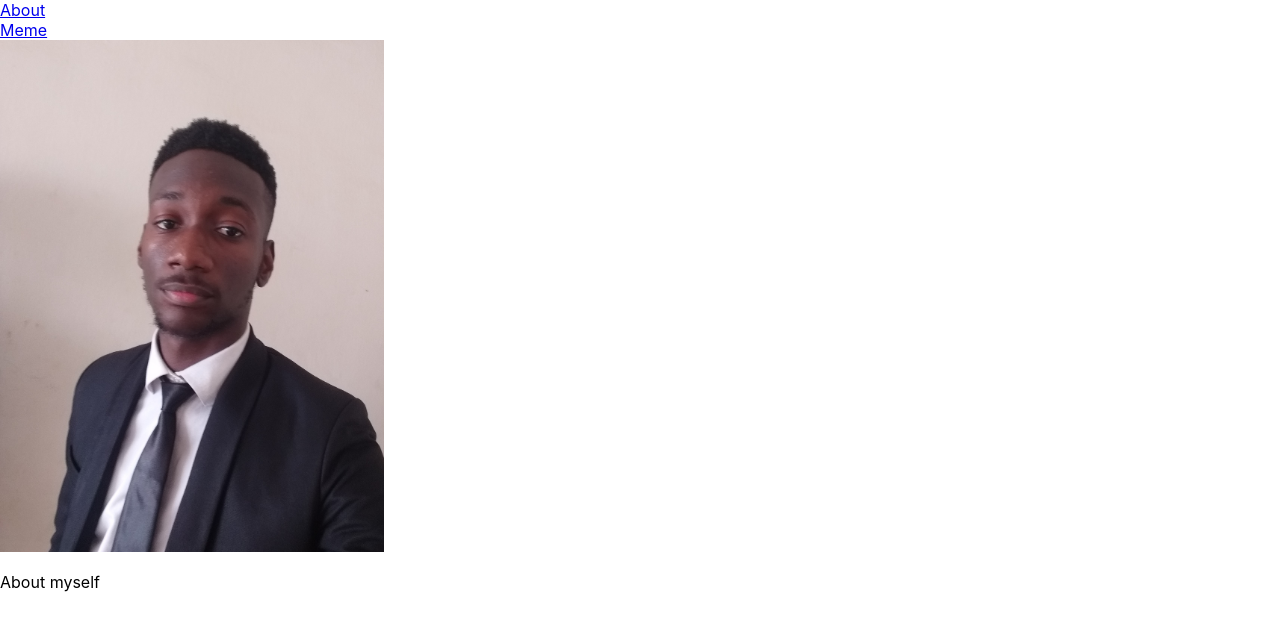
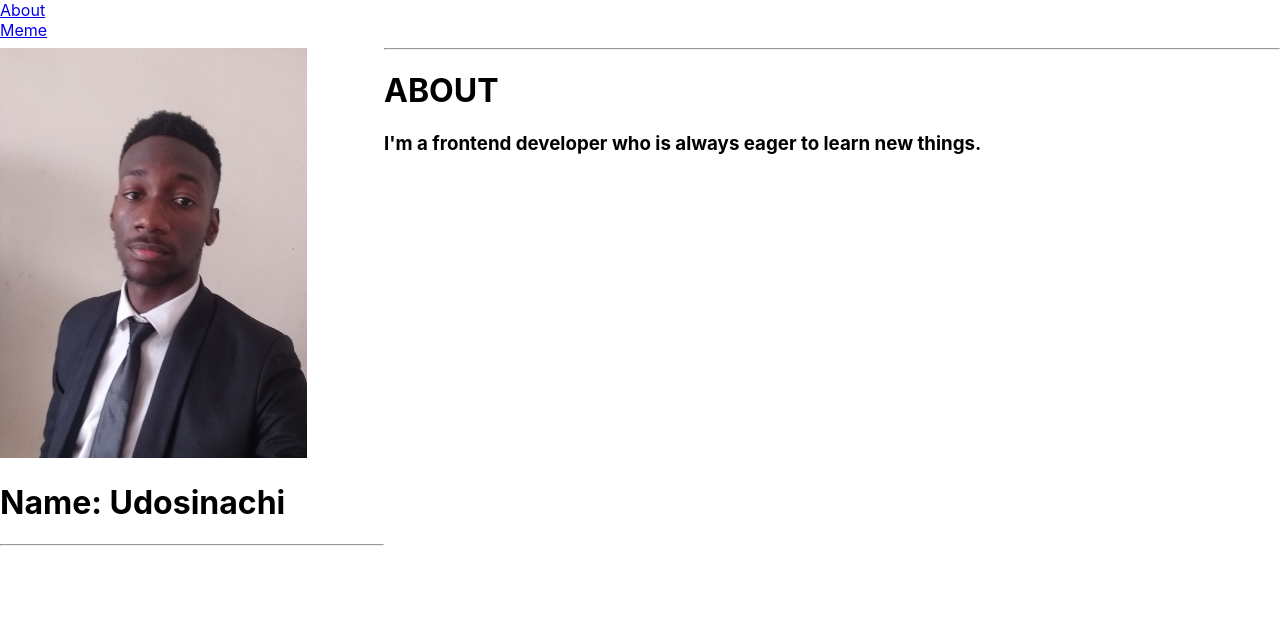
Before and after one commit to udosinachi/MemeGenerator, a React (Create React App) app: page / in a window 1280 px wide. Shown: the top 630 px of the page. Built offline with nearby package versions, Linux system fonts and the light colour scheme.

Commit message:
My pages are now working well

```diff
--- a/src/Components/About.js
+++ b/src/Components/About.js
@@ -2,15 +2,25 @@ import React from 'react'
 import styled from 'styled-components'
 
 const Aboutimg = styled.img`
+width: 80%;
+height: auto;
+`
+const Bout = styled.div`
+float: left;
 width: 30%;
-height: auto;
 `
 
 const About = () => {
     return(
         <div>
-            <Aboutimg src='/Asset/Img/pic.jpg' alt='pic'/>
-            <p>About myself</p>
+            <Bout>
+                <Aboutimg src='/Asset/Img/pic.jpg' alt='pic'/>
+                <h1>Name: Udosinachi</h1>
+                <hr/>
+            </Bout>
+            <hr/>
+            <h1>ABOUT</h1>
+            <h3>I'm a frontend developer who is always eager to learn new things. </h3>
         </div>
     )
 }
--- a/src/Components/Nav.js
+++ b/src/Components/Nav.js
@@ -2,13 +2,17 @@ import React from 'react'
 import { NavLink } from 'react-router-dom'
 import styled from 'styled-components'
 
+const Hey = styled.div`
+color: red;
+align-item: center;
+`
 
 const Nav = () => {
     return(
-        <div>
+        <Hey>
             <NavLink to='/'>About</NavLink><br/>
             <NavLink to='/meme'>Meme</NavLink>
-        </div>
+        </Hey>
     )
 }
 
```
Also changed, not shown: 1 other file (tests, documents, lock files or other folders).
